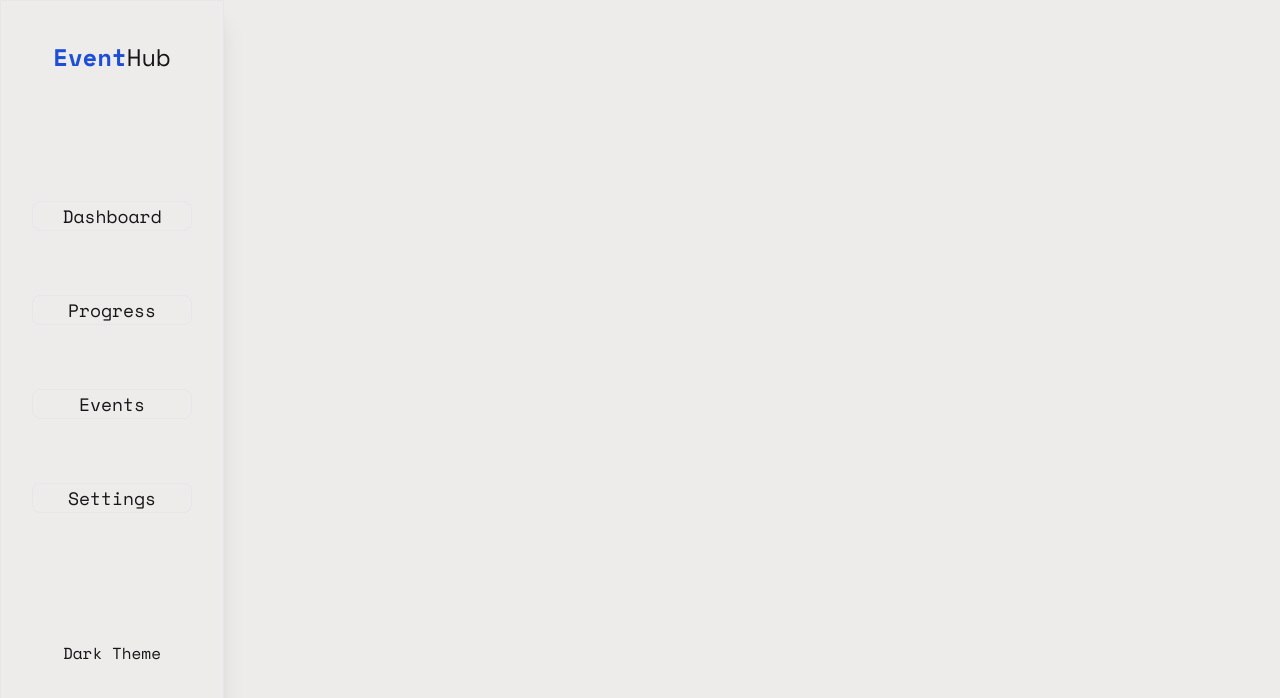
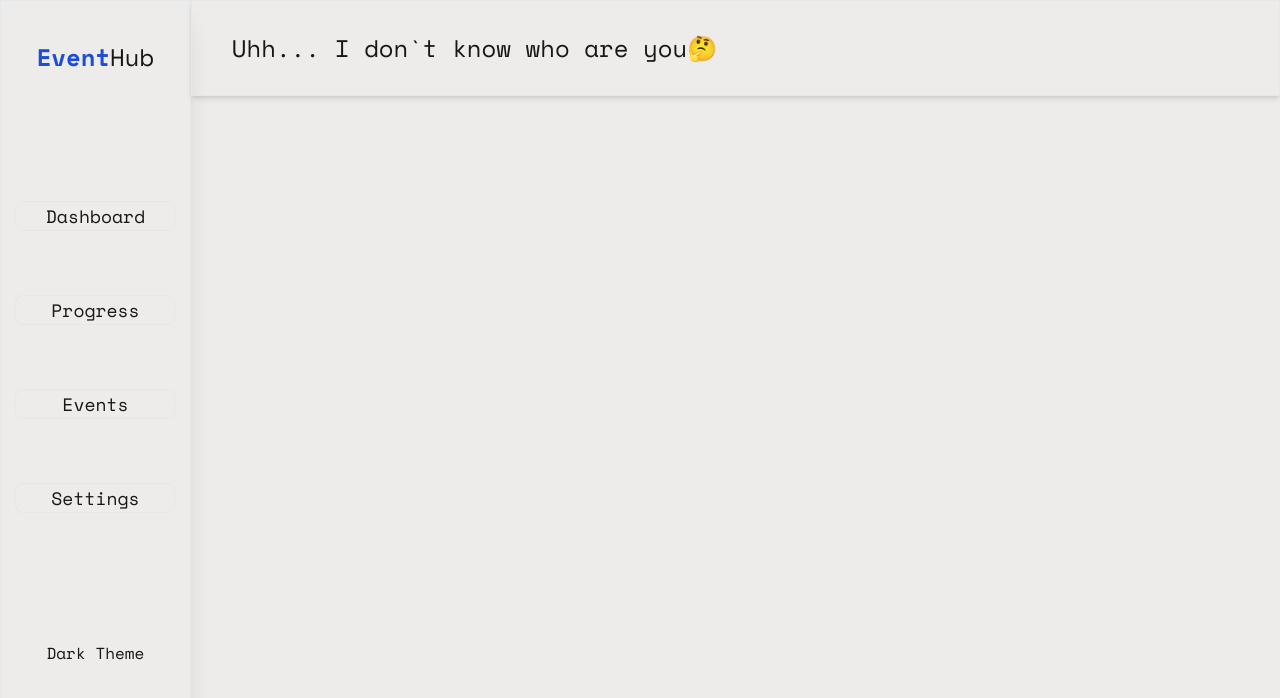
Before and after one commit to NazarKhl/EventManager, a Next.js app in the folder event-manager/: page / in a window 1280 px wide. Shown: the top 698 px of the page. Built offline with nearby package versions, Linux system fonts and the light colour scheme.

Commit message:
Change root file

```diff
--- a/event-manager/app/page.tsx
+++ b/event-manager/app/page.tsx
@@ -1,8 +1,10 @@
 import Sidebar from "./Dashboard/Sidebar";
+import TopPanel from "./Dashboard/TopPanel";
 export default function Home() {
   return (
     <div className="poppins flex w-full h-screen">
       <Sidebar/>
+      <TopPanel/>
     </div>
   );
 }
```
Also changed, not shown: event-manager/package.json (+6 -6 lines), 1 other file (tests, documents, lock files or other folders).
